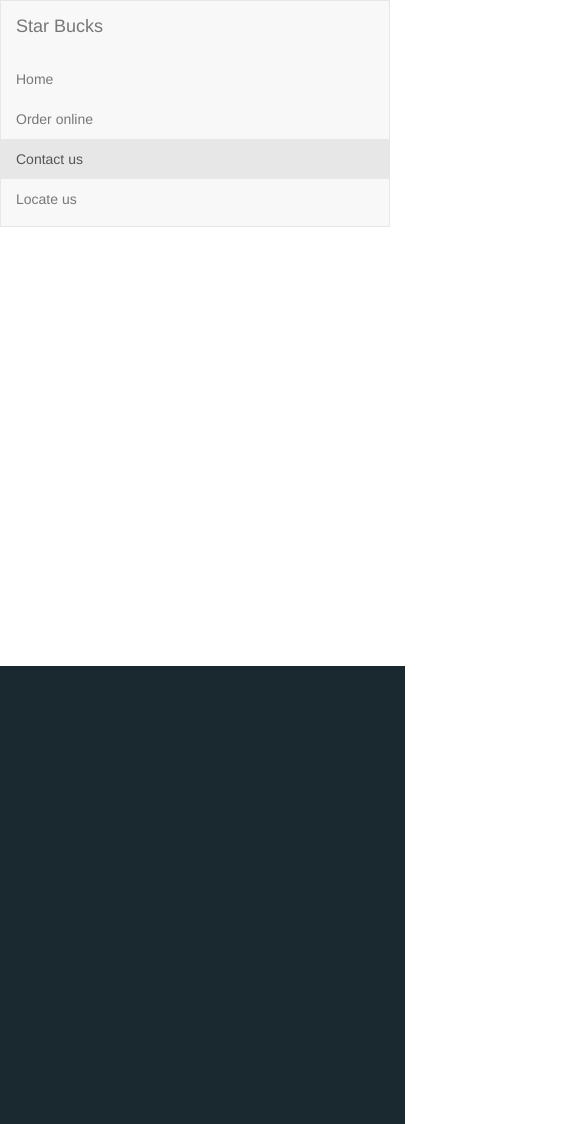
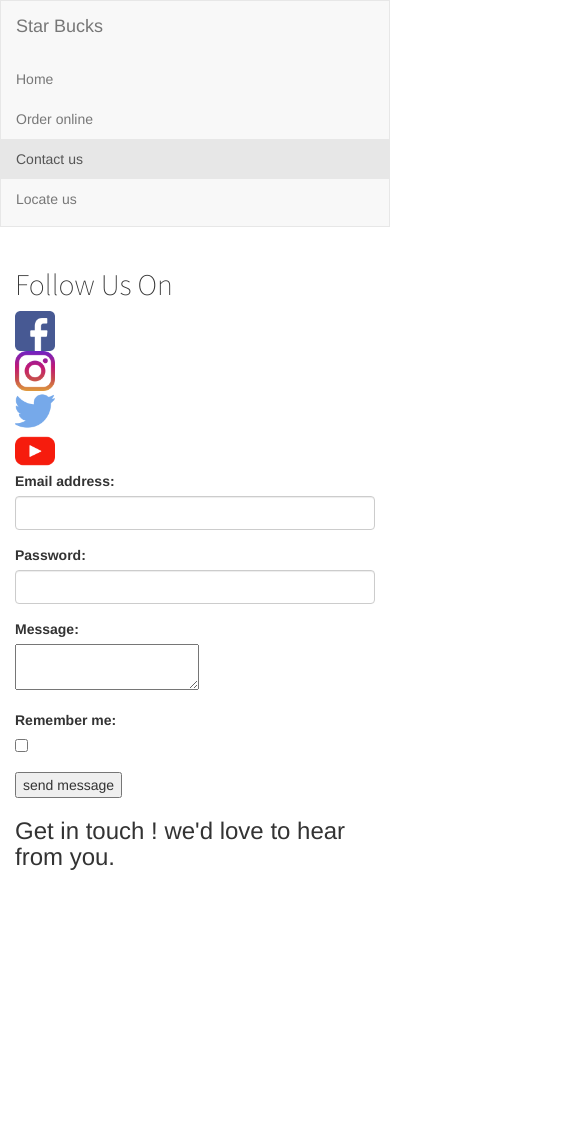
Before and after one commit to vibhamehta/coffee-shop-website, a plain HTML site: page coffee-shop-website/contact us.html in a window 390 px wide. Shown: the top 1124 px of the page, 585 px wide, since content can reach past the window. After the commit the page ends 901 px from the top, so only its background shows below. Drawn offline with nearby package versions, Linux system fonts and the light colour scheme.

Commit message:
made contact us page responsive

```diff
--- a/coffee-shop-website/contact us.html
+++ b/coffee-shop-website/contact us.html
@@ -1,4 +1,6 @@
+<!doctype html>
 <html>
+
 <head>
     <title>contact us </title>
     <link rel="stylesheet" href="https://maxcdn.bootstrapcdn.com/bootstrap/3.3.7/css/bootstrap.min.css">
@@ -8,7 +10,9 @@
     <link href="https://fonts.googleapis.com/css?family=Source+Sans+Pro:200" rel="stylesheet">
     <link rel="stylesheet" href="css\style2.css" />
 </head>
+
 <body>
+
     <nav class="navbar navbar-default">
       <div class="container-fluid">
         <div class="navbar-header">
@@ -16,51 +20,71 @@
         </div>
         <ul class="nav navbar-nav">
             <li class=""><a href="index.html">Home</a></li>
-      <li><a href="order online.html">Order online</a></li>
+            <li> <a href="order online.html">Order online</a></li>
             <li class="active"><a href="contact us.html">Contact us</a></li>
             <li> <a href="locate.html">Locate us</a></li>
         </ul>
       </div>
     </nav>
-
+    <div class="container-fluid">
         <div class="row">
-<div class="col-md-12" style="margin-left:500px;background:url(contact.jpeg);height:100px;width:1100px;background-repeat:no-repeat;border-radius:10px" ><!--<img src="contactus_banner1-1100x200.jpg"/>--></div>
-</div>
-<div class="row" style="margin-left:600px">
-<div class="col-md-12"><h2 style="font-family:'Source Sans Pro', sans-serif">Follow Us On </h2></div>
-</div>
-<div class="row" style="margin-left:600px;margin-bottom:30px">
-<div class="col-md-1"><a href="https://www.facebook.com/Starbucks/"><img src="social\facebook.png" height="40px" width:"40px"></a></div>
-<div class="col-md-1"><a href="https://www.instagram.com/starbucks/"><img src="social\instagram.png" height="40px" width:"40px" ></a></div>
-<div class="col-md-1"><a href="https://twitter.com/starbucks"><img src="social\twitter.png" height="40px" width:"40px" ></a></div>
-<div class="col-md-1"><a href="https://www.youtube.com/starbucks"><img src="social\youtube.png" height="40px" width:"40px"></a></div>
+            <div class="col-md-12">
+                <!--<img src="contactus_banner1-1100x200.jpg"/>--></div>
         </div>
         <div class="row">
-<div class="col-md-12" style="background-color:#1A2930;height:550px;width:100%">
+            <div class="col-md-12">
+                <h2 style="font-family:'Source Sans Pro', sans-serif">Follow Us On </h2>
+            </div>
+        </div>
+        <div class="row">
+            <div class="col-md-1">
+                <a href="https://www.facebook.com/Starbucks/"><img src="social\facebook.png" height="40px" width: "40px"></a>
+            </div>
+            <div class="col-md-1">
+                <a href="https://www.instagram.com/starbucks/"><img src="social\instagram.png" height="40px" width: "40px"></a>
+            </div>
+            <div class="col-md-1">
+                <a href="https://twitter.com/starbucks"><img src="social\twitter.png" height="40px" width: "40px"></a>
+            </div>
+            <div class="col-md-1">
+                <a href="https://www.youtube.com/starbucks"><img src="social\youtube.png" height="40px" width: "40px"></a>
+            </div>
+        </div>
+        <div class="row">
+            <div class="col-md-12">
                 <form>
                     <div class="form-group">
-   <label for="email" style="margin-top:30px;margin-left:600px;color:white">Email address:</label>
-   <input type="email" class="form-control" id="email" style="width:500px;margin-left:600px;background-color:#1A2930;color:white">
+                        <label for="email">Email address:</label>
+                        <input type="email" class="form-control" id="email">
                     </div>
                     <div class="form-group">
-   <label for="pwd" style="margin-left:600px;color:white">Password:</label>
-   <input type="password" class="form-control" id="pwd"  style="width:500px;margin-left:600px;background-color:#1A2930;color:white">
+                        <label for="pwd">Password:</label>
+                        <input type="password" class="form-control" id="pwd">
                     </div>
                     <div class="form-group">
-   <label style="margin-left:600px;color:white">Message:</label>
-   <div><textarea style="height:100px;width:300px;margin-left:600px;background-color:#1A2930;color:white"></textarea></div>
+                        <label>Message:</label>
+                        <div>
+                            <textarea></textarea>
+                        </div>
                     </div>
                     <div class="form-group">
-  <label style="margin-left:600px;color:white">Remember me:</label>
-  <div><input type="checkbox" style="margin-left:600px;background-color:#1A2930;color:white" /></div>
+                        <label>Remember me:</label>
+                        <div>
+                            <input type="checkbox" />
+                        </div>
                     </div>
                     <div class="form-group">
-  <input type="button" style="margin-left:600px;color:white;border-radius:10px;width:100px;height:40px;background-color:green" value="send message" />
+                        <input type="button" value="send message" />
                     </div>
             </div>
-<div class="col-md-12" style="background-color:#E98000;height:100px;width:100%"><h3 style="margin-left:600px;color:white" >Get in touch ! we'd love to hear from you.</h3><br>
+            <div class="col-md-12">
+                <h3>Get in touch ! we'd love to hear from you.</h3>
+                <br>
+
+            </div>
 
         </div>
     </div>
 </body>
+
 </html>
```
Also changed, not shown: coffee-shop-website/img/copyright.png (added). Lines whose indentation alone changed are shown as unchanged.
